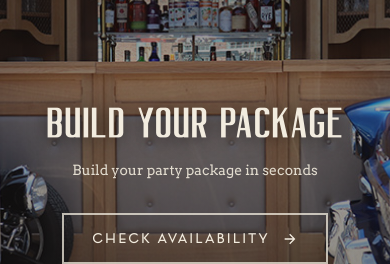
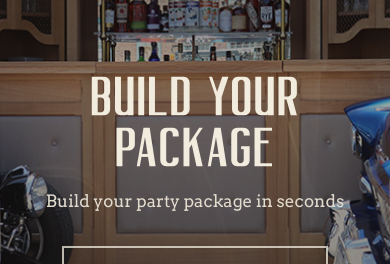
Before and after one commit to tangobrown/ofc, a Next.js app: page /how-it-works in a window 390 px wide. Shown: the part 165-429 px from the top of the page. Built offline with nearby package versions, Linux system fonts and the light colour scheme; no server answers.

Commit message:
Remove hero heading text-shadow; enlarge hero heading and subtitle on mobile
Co-Authored-By: Claude Opus 4.8 <noreply@anthropic.com>
Claude-Session: https://claude.ai/code/session_01MrJ4KEnk1QW7wPexbJGH9F

```diff
--- a/components/Hero.tsx
+++ b/components/Hero.tsx
@@ -44,12 +44,12 @@ export default function Hero({
       <div className="pointer-events-none absolute inset-0 bg-hero-scrim" />
 
       <div className="relative z-10 flex h-full flex-col items-center justify-center px-6 pb-[60px] pt-[150px] text-center">
-        <h1 className="m-0 max-w-[700px] font-display text-[clamp(34px,4.9vw,66px)] font-semibold uppercase leading-[1.14] tracking-[0.03em] text-heading-light [text-shadow:0_2px_18px_rgba(0,0,0,.6)]">
+        <h1 className="m-0 max-w-[700px] font-display text-[44px] md:text-[clamp(34px,4.9vw,66px)] font-semibold uppercase leading-[1.14] tracking-[0.03em] text-heading-light">
           {title}
         </h1>
         {subtitle && (
           <p
-            className={`mt-[18px] text-[clamp(14px,1.3vw,18px)] text-[#e2dccf] ${
+            className={`mt-[18px] text-[17px] md:text-[clamp(14px,1.3vw,18px)] text-[#e2dccf] ${
               subtitleItalic ? "italic" : ""
             }`}
           >
```
